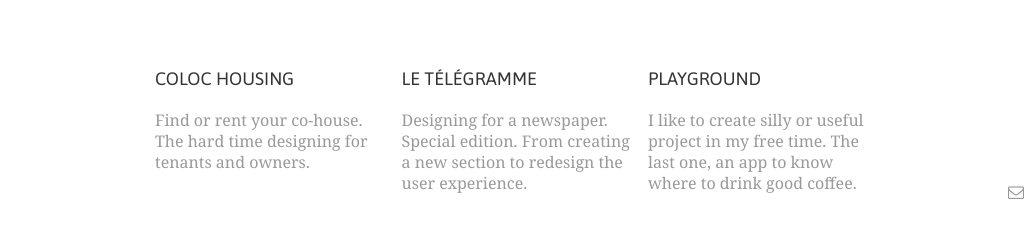
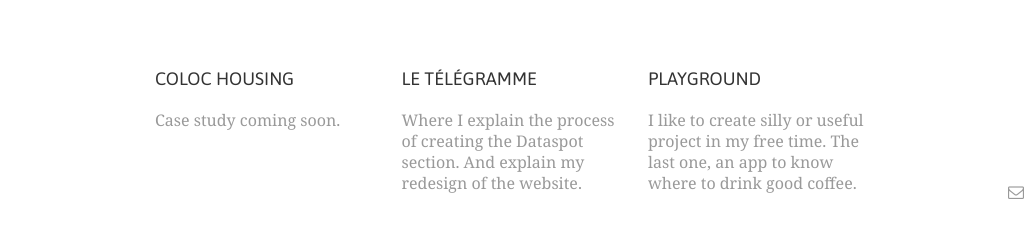
Before and after one commit to yannickvdthoren/Yannick-Design, a plain HTML site: page index.html in a window 1280 px wide. Shown: the part 520-758 px from the top of the page, 0-1030 px from the left. Drawn offline with Linux system fonts and the light colour scheme; files whose address does not match are found by name.

Commit message:
Modify intro

```diff
--- a/index.html
+++ b/index.html
@@ -11,14 +11,14 @@
   <main>
     <div class="excerpt">
       <h3><a href="">COLOC HOUSING</a></h3>
-      <p>Find or rent your co-house. The hard time designing for tenants and owners.</p>
+      <p>Case study coming soon.</p>
     </div>
     <div class="excerpt">
       <h3><a href="/case-studies/le-telegramme.html">LE TÉLÉGRAMME</a></h3>
-      <p>Designing for a newspaper. Special edition. From creating a new section to redesign the user experience.</p>
+      <p>Where I explain the process of creating the Dataspot section. And explain my redesign of the website.</p>
     </div>
     <div class="excerpt">
-      <h3><a href="">PLAYGROUND</a></h3>
+      <h3><a href="http://www.dribbble.com/yannickvdthoren" target="_blank">PLAYGROUND</a></h3>
       <p>I like to create silly or useful project in my free time. The last one, an app to know where to drink good coffee.</p>
     </div>
     <div class="social">
```
